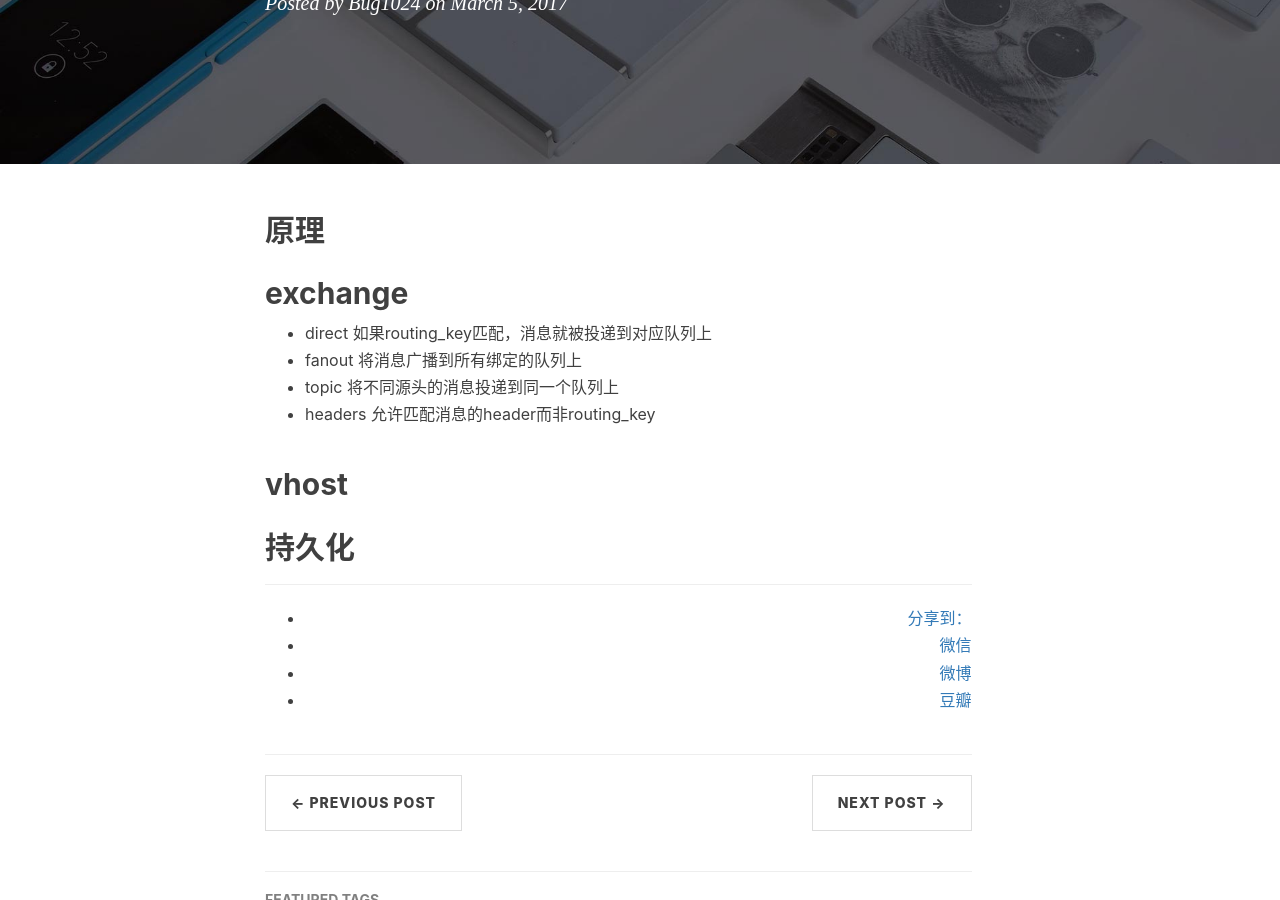
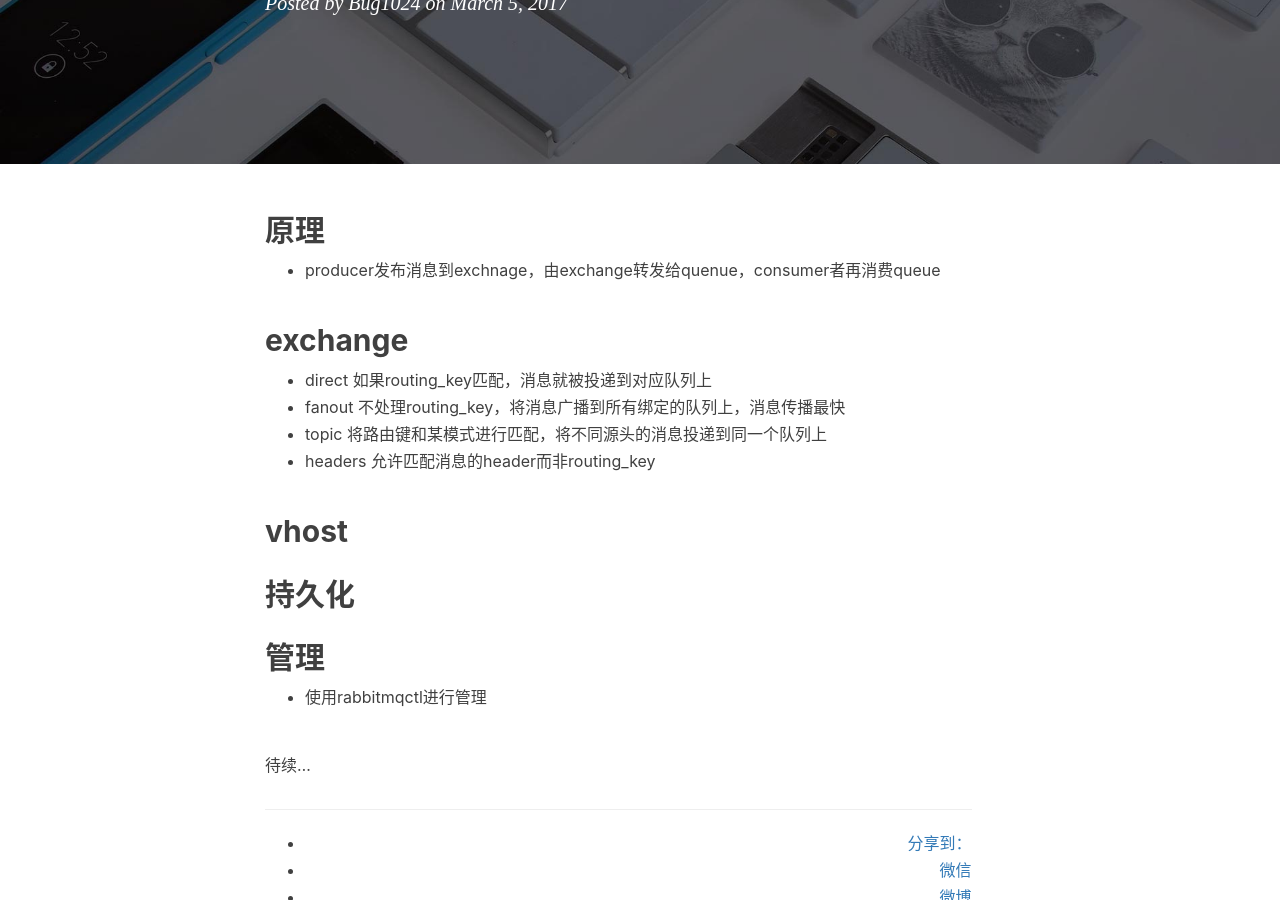
Before and after one commit to bug1024/jeet-blog, a Jekyll site: the page built from _posts/2017-03-05-rabbitmq.md, in a window 1280 px wide and 900 px high, scrolled down 359 px. Built offline with Jekyll 4.4.1, drawn with Linux system fonts in a browser that asks for light colours; nearby versions of some CDN libraries; comment, search, counter and statistics services are not loaded.

Commit message:
update rabbitmq

```diff
--- a/_posts/2017-03-05-rabbitmq.md
+++ b/_posts/2017-03-05-rabbitmq.md
@@ -10,13 +10,19 @@ tags:
 ---
 
 ## 原理
+ - producer发布消息到exchnage，由exchange转发给quenue，consumer者再消费queue
 
 ## exchange
  - direct 如果routing_key匹配，消息就被投递到对应队列上
- - fanout 将消息广播到所有绑定的队列上
- - topic 将不同源头的消息投递到同一个队列上
+ - fanout 不处理routing_key，将消息广播到所有绑定的队列上，消息传播最快
+ - topic 将路由键和某模式进行匹配，将不同源头的消息投递到同一个队列上
  - headers 允许匹配消息的header而非routing_key
 
 ## vhost
 
 ## 持久化
+
+## 管理
+ - 使用rabbitmqctl进行管理
+
+待续...
```
